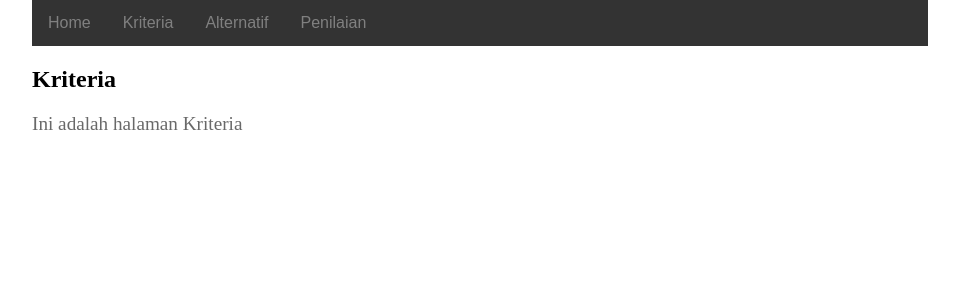
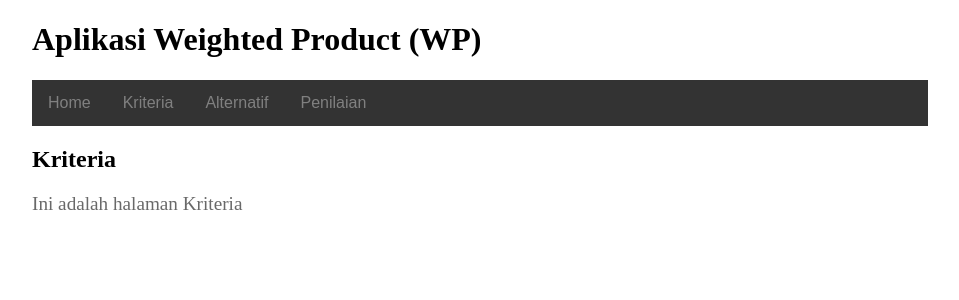
Before and after one commit to FarhanMirzah/klp9_wp, a PHP site: page /kriteria.php in a window 1280 px wide. Shown: the top 300 px of the page, without its empty margins (160-1119 px from the left). Run offline with PHP 8.4, Linux system fonts and the light colour scheme.

Commit message:
Tambah Title ke alternatif, kriteria, penilaian

```diff
--- a/alternatif.php
+++ b/alternatif.php
@@ -7,6 +7,7 @@
 </head>
 <body>
     <header>
+        <h1 class="title">Aplikasi Weighted Product (WP)</h1>
         <nav id="navigation">
             <ul>
                 <li><a href="home.php">Home</a></li>
--- a/kriteria.php
+++ b/kriteria.php
@@ -7,6 +7,7 @@
 </head>
 <body>
     <header>
+        <h1 class="title">Aplikasi Weighted Product (WP)</h1>
         <nav id="navigation">
             <ul>
                 <li><a href="home.php">Home</a></li>
--- a/penilaian.php
+++ b/penilaian.php
@@ -7,6 +7,7 @@
 </head>
 <body>
     <header>
+        <h1 class="title">Aplikasi Weighted Product (WP)</h1>
         <nav id="navigation">
             <ul>
                 <li><a href="home.php">Home</a></li>
```
